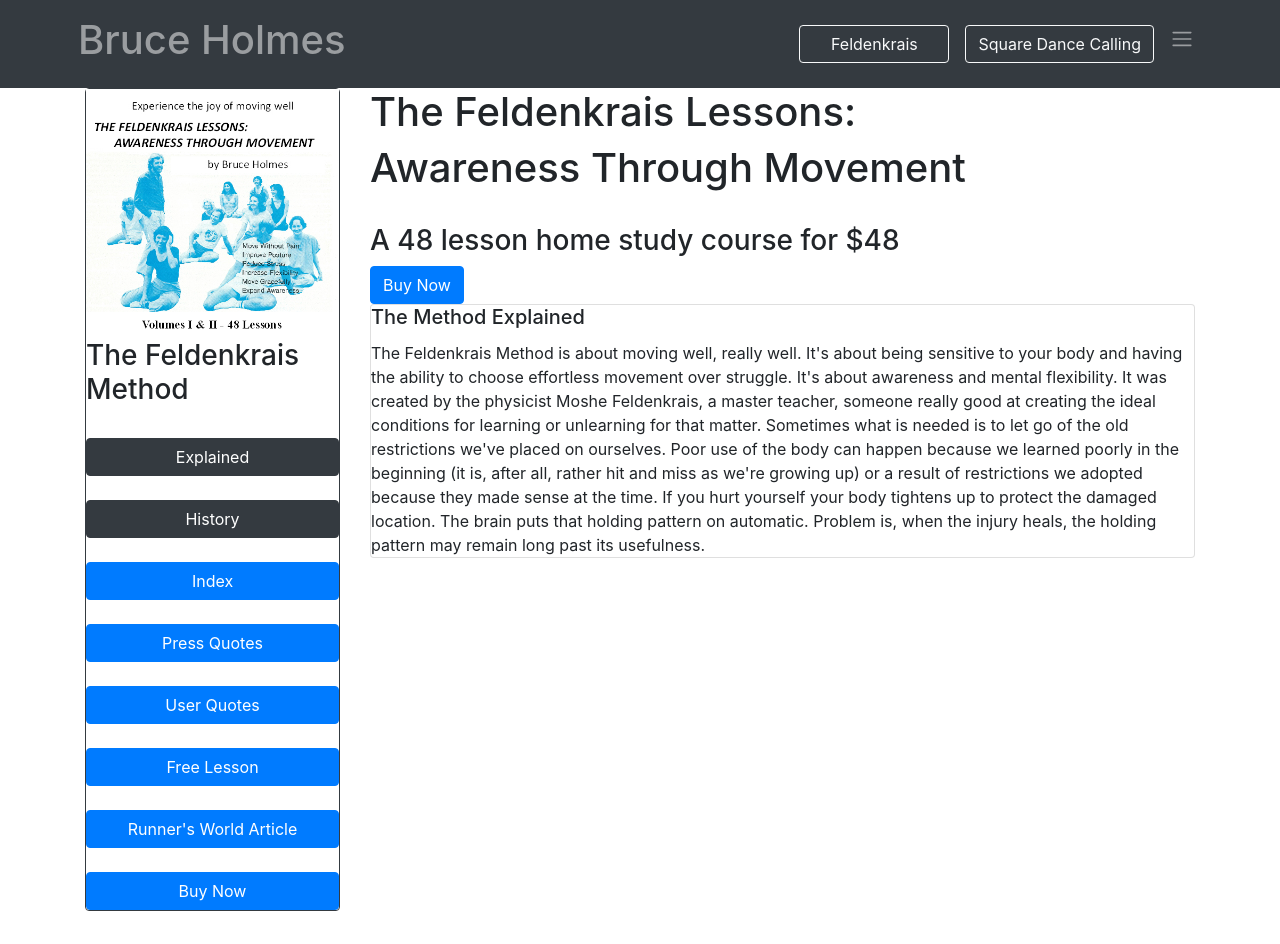
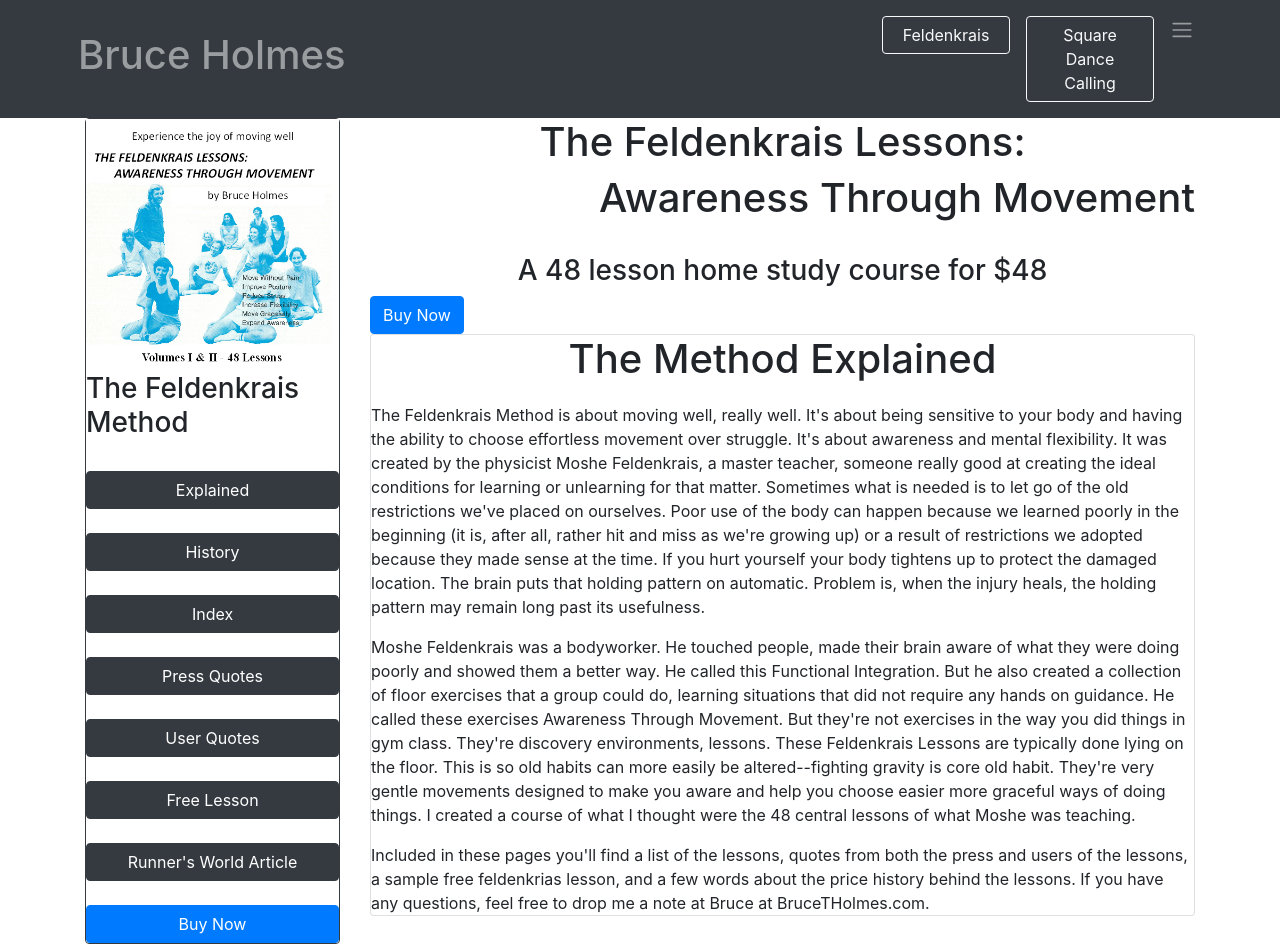
Before and after one commit to daveholmes88/BruceHolmesWebsite, a React (Create React App) app: page /feldenkrais in a window 1280 px wide. Before the commit the page ends 911 px from the top, so only its background shows below. Built offline with nearby package versions, Linux system fonts and the light colour scheme.

Commit message:
working on Feldnekrais

```diff
--- a/package.json
+++ b/package.json
@@ -9,6 +9,7 @@
     "bootstrap": "^4.5.3",
     "history": "^5.0.0",
     "react": "^16.14.0",
+    "react-adaptive-image": "^1.8.0",
     "react-bootstrap": "^1.3.0",
     "react-dom": "^16.14.0",
     "react-player": "^2.6.2",
--- a/src/App.css
+++ b/src/App.css
@@ -17,6 +17,6 @@
     /* height: 1400px */
 }
 
-.feldenkrais {
+/* .feldenkrais {
     max-height: 250px;
-}
+} */
--- a/src/components/Feldenkrais.js
+++ b/src/components/Feldenkrais.js
@@ -1,19 +1,60 @@
 import React, { useState } from 'react'
-import { Container, Row, Col, Card, Button } from 'react-bootstrap'
+import { Container, Row, Col, Card, Button, Image } from 'react-bootstrap'
 
 export default function Feldenkrais() {
 
     const [history, setHistory] = useState(false)
     const [explained, setExplained] = useState(true)
+    const [index, setIndex] = useState(false)
+    const [press, setPress] = useState(false)
+    const [user, setUser] = useState(false)
+    const [free, setFree] = useState(false)
+    const [article, setArticle] = useState(false)
+
+    const setFalse = () => {
+        setExplained(false)
+        setHistory(false)
+        setIndex(false)
+        setPress(false)
+        setUser(false)
+        setFree(false)
+        setArticle(false)
+    }
 
     const clickExplained = () => {
+        setFalse()
         setExplained(true)
-        setHistory(false)
+
     }
 
     const clickHistory = () => {
-        setExplained(false)
+        setFalse()
         setHistory(true)
+    }
+
+    const clickIndex = () => {
+        setFalse()
+        setIndex(true)
+    }
+
+    const clickPress = () => {
+        setFalse()
+        setPress(true)
+    }
+
+    const clickUser = () => {
+        setFalse()
+        setUser(true)
+    }
+
+    const clickFree = () => {
+        setFalse()
+        setFree(true)
+    }
+
+    const clickArticle = () => {
+        setFalse()
+        setArticle(true)
     }
 
     return (
@@ -21,15 +62,15 @@
             <Row>
                 <Col sm={3}>
                     <Card border='dark'>
-                        <img
+                        <Image
                             class="img-fluid"
                             className="feldenkrais"
-                            src='Feldenkrais.jpg'
+                            src='Feldenkrais.jpg' fluid
                             alt='feldenkrais'
                         />
                         <h3>The Feldenkrais Method</h3>
                         <br></br>
-                        <Button variant='dark' onClick={(clickExplained)}>
+                        <Button variant='dark' onClick={(clickExplained)} >
                             Explained
                         </Button>
                         <br></br>
@@ -37,23 +78,23 @@
                             History
                         </Button>
                         <br></br>
-                        <Button>
+                        <Button variant='dark' onClick={{ clickIndex }}>
                             Index
                         </Button>
                         <br></br>
-                        <Button>
+                        <Button variant='dark' onClick={{ clickPress }}>
                             Press Quotes
                         </Button>
                         <br></br>
-                        <Button>
+                        <Button variant='dark' onClick={{ clickUser }}>
                             User Quotes
                         </Button>
                         <br></br>
-                        <Button>
+                        <Button variant='dark' onClick={{ clickFree }}>
                             Free Lesson
                         </Button>
                         <br></br>
-                        <Button>
+                        <Button variant='dark' onClick={{ clickArticle }}>
                             Runner's World Article
                         </Button>
                         <br></br>
@@ -63,29 +104,54 @@
                     </Card>
                 </Col>
                 <Col>
-                    <h1>The Feldenkrais Lessons:</h1>
-                    <h1>Awareness Through Movement</h1>
+                    <h1 className='text-center'>The Feldenkrais Lessons:</h1>
+                    <h1 className='text-right'>Awareness Through Movement</h1>
                     <br></br>
-                    <h3 >A 48 lesson home study course for $48</h3>
+                    <h3 className='text-center'>A 48 lesson home study course for $48</h3>
                     <Button alignRight>
                         Buy Now
                     </Button>
                     {explained ? <Card>
-                        <Card.Title>The Method Explained</Card.Title>
+                        <Card.Title><h1 className='text-center'>The Method Explained</h1></Card.Title>
                         <Card.Text>
                             The Feldenkrais Method is about moving well, really well.
                             It's about being sensitive to your body and having the ability to choose effortless movement over struggle. It's about awareness and mental flexibility. It was created by the physicist Moshe Feldenkrais, a master teacher, someone really good at creating the ideal conditions for learning or unlearning for that matter.
                             Sometimes what is needed is to let go of the old restrictions we've placed on ourselves. Poor use of the body can happen because we learned poorly in the beginning (it is, after all, rather hit and miss as we're growing up) or a result of restrictions we adopted because they made sense at the time. If you hurt yourself your body tightens up to protect the damaged location.
                             The brain puts that holding pattern on automatic. Problem is, when the injury heals, the holding pattern may remain long past its usefulness.
                         </Card.Text>
+                        <Card.Text>
+                            Moshe Feldenkrais was a bodyworker. He touched people, made their brain aware of what they were doing poorly and showed them a better way.
+                            He called this Functional Integration. But he also created a collection of floor exercises that a group could do, learning situations that did not require any hands on guidance. He called these exercises Awareness Through Movement. But they're not exercises in the way you did things in gym class. They're discovery environments, lessons.
+                            These Feldenkrais Lessons are typically done lying on the floor. This is so old habits can more easily be altered--fighting gravity is core old habit. They're very gentle movements designed to make you aware and help you choose easier more graceful ways of doing things. I created a course of what I thought were the 48 central lessons of what Moshe was teaching.
+                        </Card.Text>
+                        <Card.Text>
+                            Included in these pages you'll find a list of the lessons, quotes from both the press and users of the lessons, a sample free feldenkrias lesson, and a few words about the price history behind the lessons. If you have any questions, feel free to drop me a note at Bruce at BruceTHolmes.com.
+                        </Card.Text>
                     </Card> : null}
                     {history ? <Card>
-                        <Card.Title>History of the Lessons</Card.Title>
+                        <Card.Title><h2>History of the Lessons</h2></Card.Title>
+                        <Card.Img src='Feldenkrais.jpg' fluid></Card.Img>
                         <Card.Text>
                             The 48 Feldenkrais Lessons were created over a couple of years by taping lessons live in the classes I was running back in the late 1970s.
                             The first Volume of 24 lessons were published on cassettes in 1980. Those lessons are typically about 40 minutes long.
                             The last 24 lessons of Volume II came out a couple of years later and averaged about 30 minutes in length. The price for the two volumes was $176.
                             I had people asking for a Volume III, but felt I'd pretty well covered things and decided that was enough.
+                        </Card.Text>
+                        <Card.Text>
+                            A couple of decades ago I enhanced the sound and converted the files to mp3 digital format. This allowed me load all the files onto a single CD which cut production costs considerably and allowed my to drop the price.
+                            Of course the CD had to be shipped to people which when going overseas could really bump up the price. And I've had a real education in the ways of the tax man. And unfortunately the CD seems to be going the way of the cassette. The last three computers I've purchased don't even have CD players. So I've bowed to the future, and we'll be selling the mp3 files as downloads from now on. Which frankly solves a lot problems. You click. You pay. You click. In a few minutes you've got the lessons.
+                        </Card.Text>
+                        <Card.Text>
+                            And these days you can get the lessons for a dollar a lesson.
+                        </Card.Text>
+                        <Card.Text>
+                            These are audio only lessons. Some people wish they could have them in video format, but that would be contrary to the nature of the lessons. This is not about imitating someone else. The lessons ask you to close your eyes and go internal, to feel what is happening in your body, how you fit against the ground, what does it feel like to do a movement? And you will be able to follow the instructions.
+                        </Card.Text>
+                        <Card.Text>
+                            "I've just finished working my way through all 48 lessons. Brilliant! Really great teaching and the clarity of explanation of a physical movement is so impressive. I recommend you whenever there's an opportunity. Thanks" Dr. Matthew Selman, Clinical Psychologist, Newcastle, United Kingdom
+                        </Card.Text>
+                        <Card.Text>
+                            When the cassettes came out, I was about to leave for Tel Aviv to spend a month watching Moshe work with clients. So I took a copy of that first volume with me and gave it to him. A few days later he reported he'd been listening to the tapes, "Very, very good indeed."
                         </Card.Text>
                     </Card> : null}
                 </Col>
--- a/src/components/Navbar.js
+++ b/src/components/Navbar.js
@@ -14,8 +14,8 @@
                 <Nav className="mr-sm-2">
                     <Nav.Item>
                         <ButtonGroup size='lg'>
-                            <Nav.Link href="/feldenkrais"><Button style={{ width: 150 }} variant='outline-light'>Feldenkrais</Button></Nav.Link>
-                            <Nav.Link href="/becoming"><Button variant='outline-light'>Square Dance Calling</Button></Nav.Link>
+                            <Nav.Link href="/feldenkrais"><Button style={{ width: '128px' }} variant='outline-light'>Feldenkrais</Button></Nav.Link>
+                            <Nav.Link href="/becoming"><Button style={{ width: '128px' }} variant='outline-light'>Square Dance Calling</Button></Nav.Link>
                         </ButtonGroup>
                     </Nav.Item>
                     <NavDropdown alignRight id='nav-dropdown' title={<span><i className="navbar-toggler-icon"></i></span>}>
```
Also changed, not shown: 1 other file (tests, documents, lock files or other folders).
